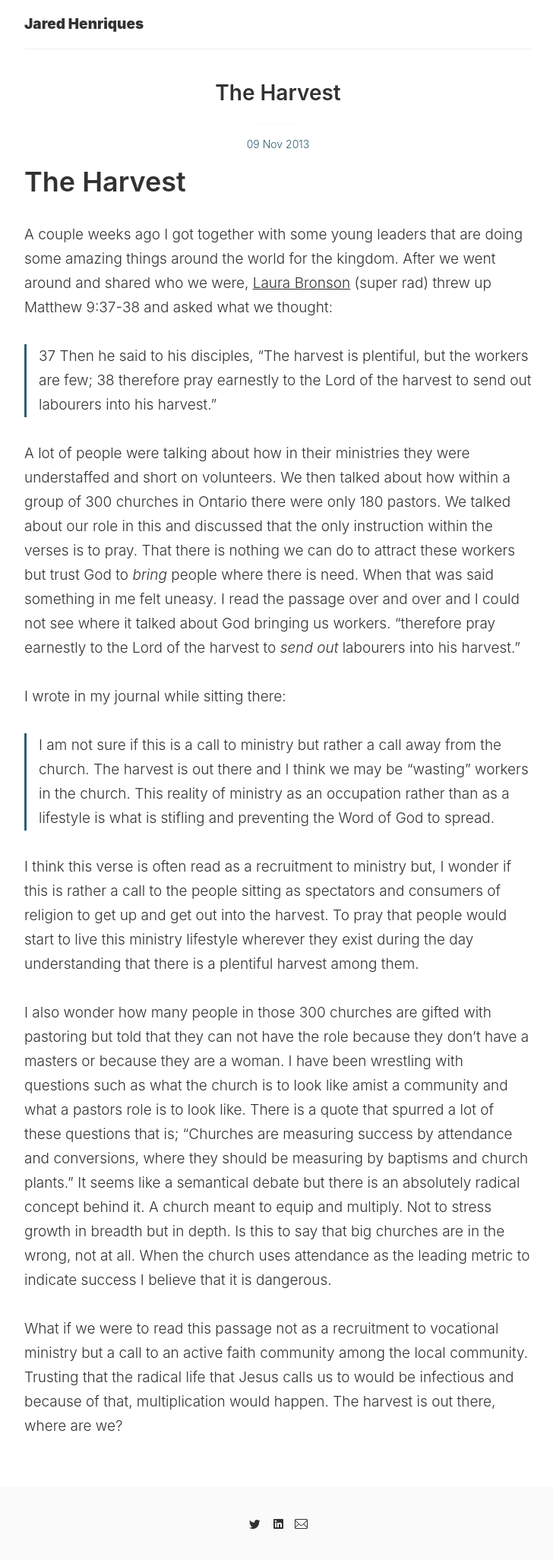
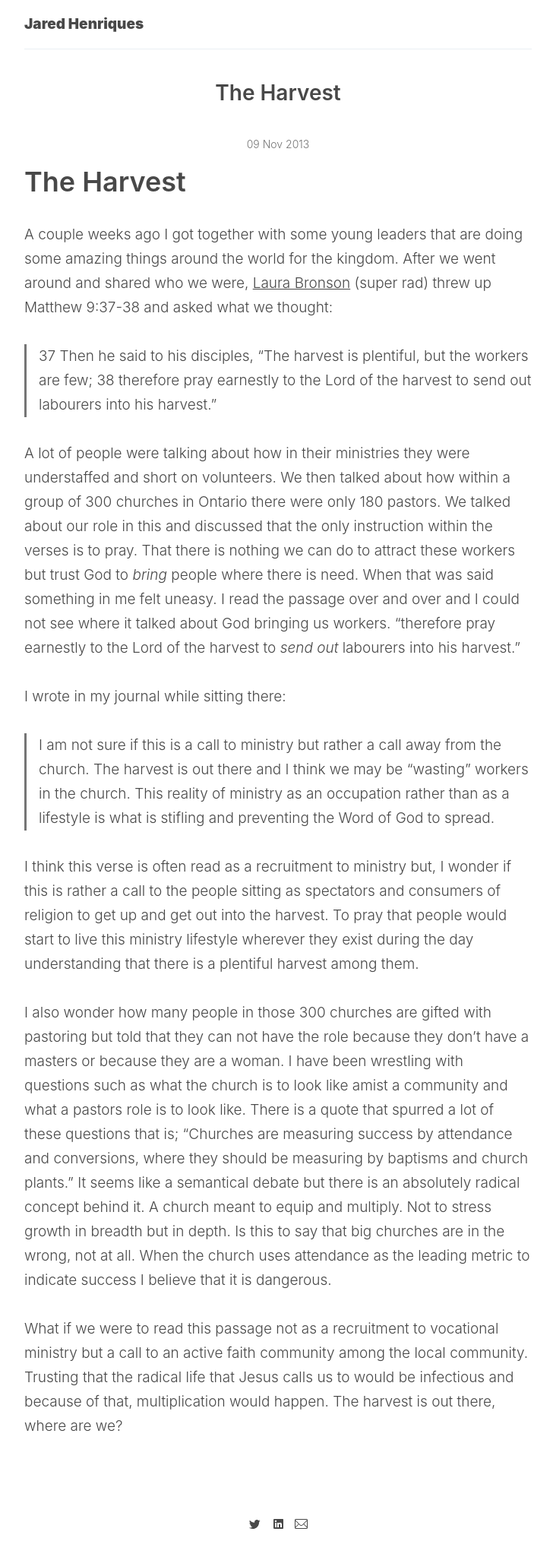
Before and after one commit to jaredhenriques/blog, a Jekyll site: the page built from _posts/2013-11-09-The-Harvest.md, in a window 1280 px wide. Shown: the whole page at 76% size, without its empty margins (274-1002 px from the left). Built offline with Jekyll 4.4.1, drawn with Linux system fonts in a browser that asks for light colours; our own code applies the rules of GitHub Pages for plain Markdown files.

Commit message:
Update _colors.scss

```diff
--- a/_sass/settings/_colors.scss
+++ b/_sass/settings/_colors.scss
@@ -5,13 +5,13 @@
 // Colors
 $color-brand: #F07E70;
 $color-white: #FFFFFF;
-$color-text:  #323232;
-$color-gray:  #2B5F72;
+$color-text:  #484848;
+$color-gray:  #757575;
 
 // Background Colors
 $bg-color-white: $color-white;
-$bg-color-dark:  #222228;
-$bg-color-gray:  #FAFAFA;
+$bg-color-dark:  #484848;
+$bg-color-gray:  #ffff;
 
 // Border
 $color-border: #E9EFF3;
```
